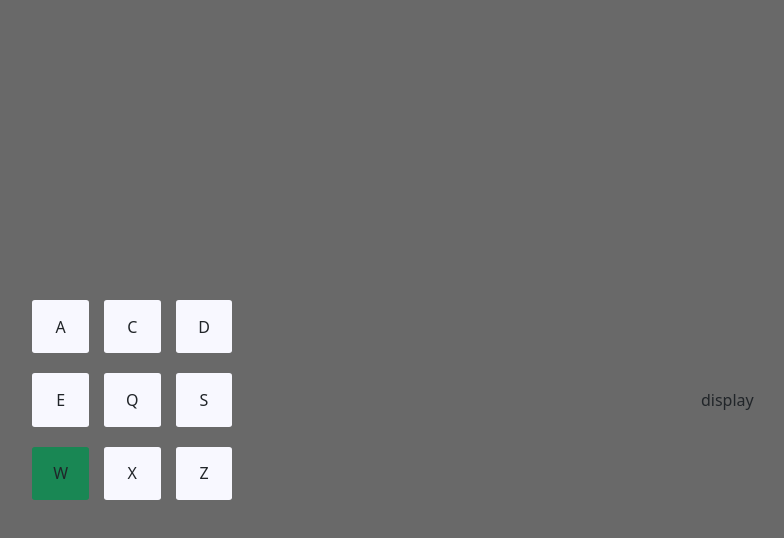
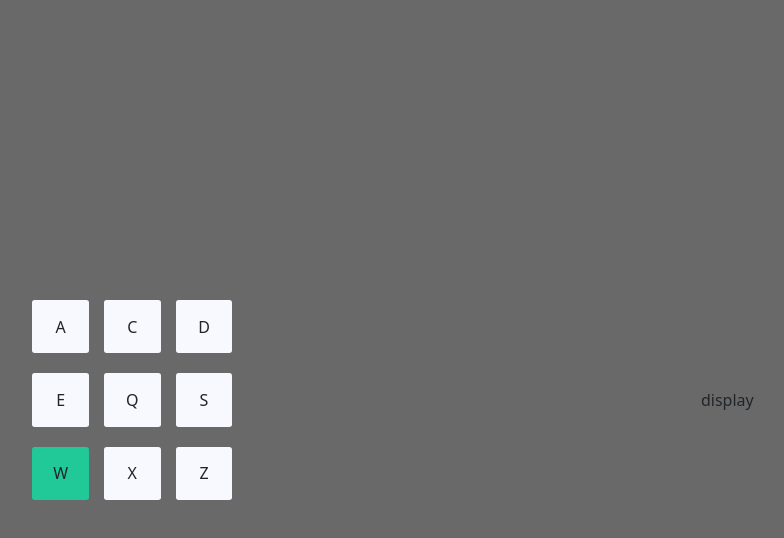
Before and after one commit to marley/fcc-drum-kit, a React (Create React App) app: page / in a window 1280 px wide. In both pictures the pointer is over the element 307 px from the left and 473 px from the top of the page. Shown: the top 538 px of the page, without its empty margins (247-1031 px from the left). Built offline with nearby package versions, Linux system fonts and the light colour scheme.

Commit message:
Lighter green for drumpads

```diff
--- a/src/styles.css
+++ b/src/styles.css
@@ -27,5 +27,5 @@
 #W:hover,
 #X:hover,
 #Z:hover {
-  background-color: var(--bs-green);
+  background-color: var(--bs-teal);
 }
```
